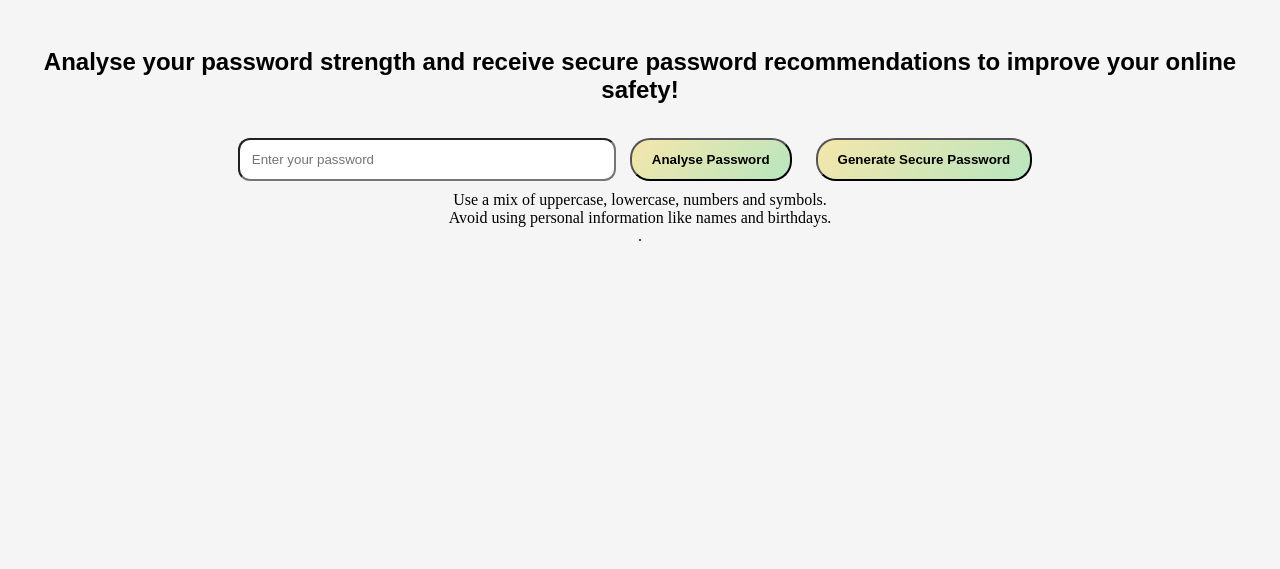
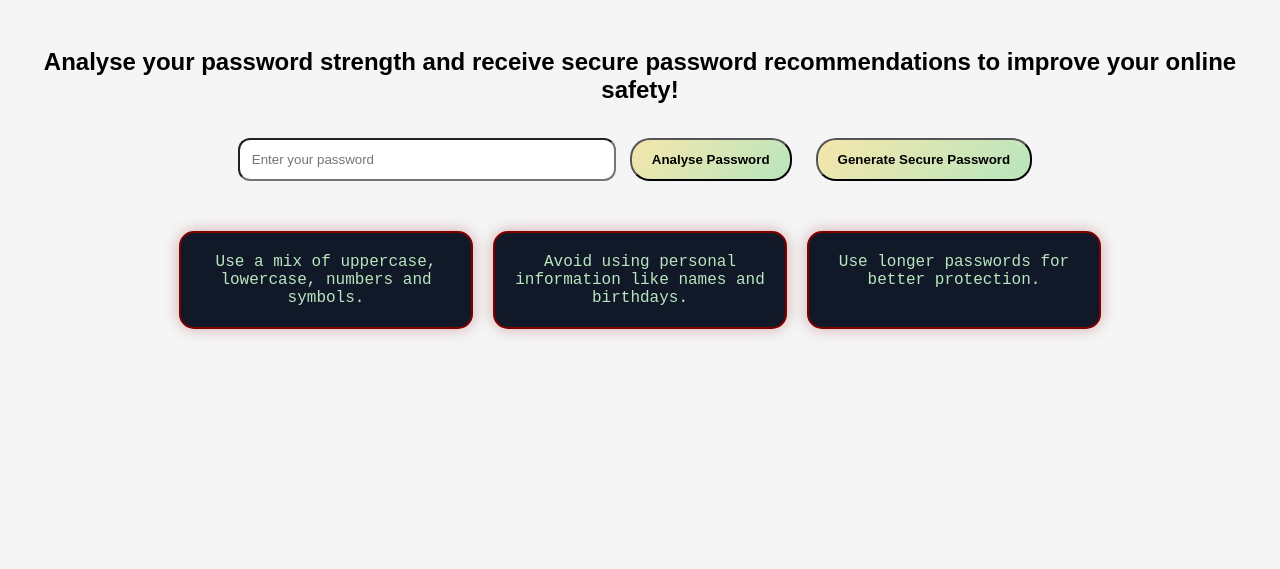
Before and after one commit to eesha-1/password-security-analyser, a Flask app: page / in a window 1280 px wide. Shown: the part 224-793 px from the top of the page. Run offline with Flask 3, Linux system fonts and the light colour scheme.

Commit message:
Add tthree password tip boxes

```diff
--- a/static/style.css
+++ b/static/style.css
@@ -41,3 +41,22 @@ input{
     padding: 12px;
     border-radius: 12px;
 }
+
+.tips-section {
+    display: flex;
+    gap: 20px;
+    justify-content: center;
+    flex-wrap: wrap;
+    margin-top: 40px;
+}
+
+.tip-card {
+    background-color: #111827;
+    color: #b8e6bf;
+    border: 2px solid #800000;
+    border-radius: 15px;
+    padding: 20px;
+    width: min(90%, 250px);
+    font-family: "Courier New", Courier, monospace;
+    box-shadow: 0 0 15px rgba(128, 0, 0, 0.3);
+}
--- a/templates/index.html
+++ b/templates/index.html
@@ -36,7 +36,7 @@
 <section class="tips-section">
     <div class="tip-card">Use a mix of uppercase, lowercase, numbers and symbols.</div>
     <div class="tip-card">Avoid using personal information like names and birthdays.</div>
-    <div class="tip-card">.</div>
+    <div class="tip-card">Use longer passwords for better protection.</div>
 </section>
 </body>
 </html>
```
